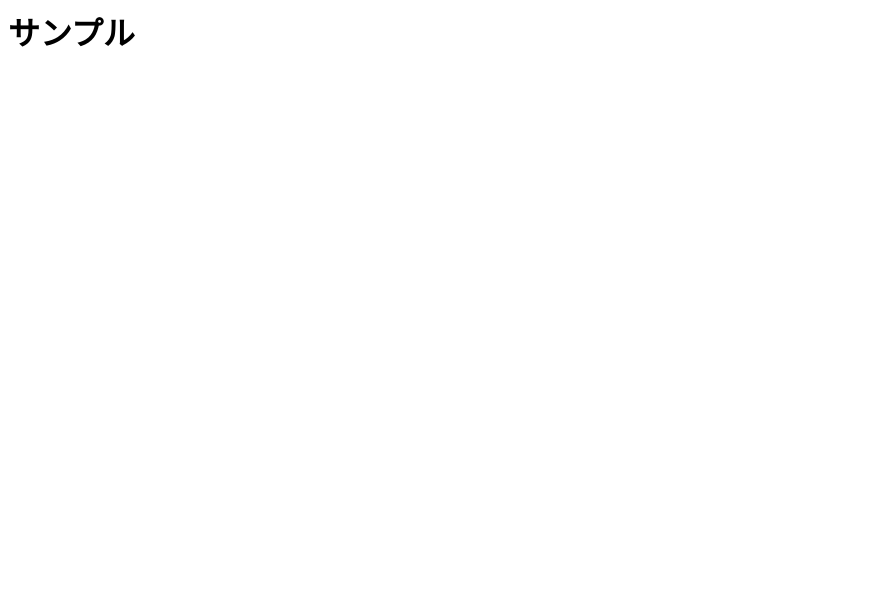
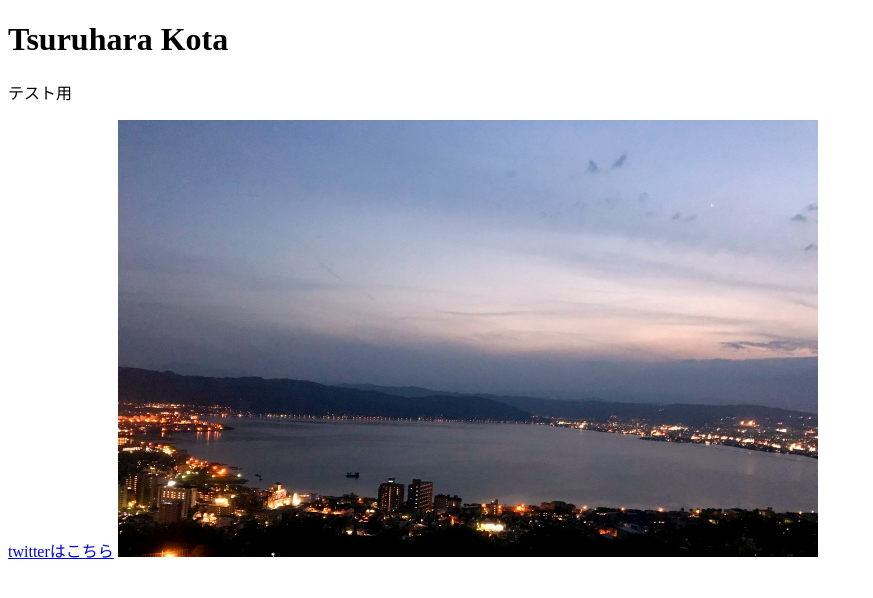
Before and after one commit to TsuruharaKota/TsuruharaKota.github.io, a plain HTML site: page index.html in a window 1280 px wide. Shown: the whole page, without its empty margins (0-873 px from the left). Drawn offline with Linux system fonts and the light colour scheme.

Commit message:
add images

```diff
--- a/index.html
+++ b/index.html
@@ -1 +1,13 @@
-<h1>サンプル</h1>
+<!DOCTYPE html>
+<html>
+    <head>
+        <meta charset="utf-8"/>
+        <title>Tsuruhara Kota</title>
+    </head>
+    <body>
+        <h1>Tsuruhara Kota</h1>
+        <p>テスト用</p>
+        <a href="https://twitter.com/robocup_Kota">twitterはこちら</a>
+        <img src="images/test.jpg" alt="">
+    </body>
+</html>
```
Also changed, not shown: images/test.jpg (added).
